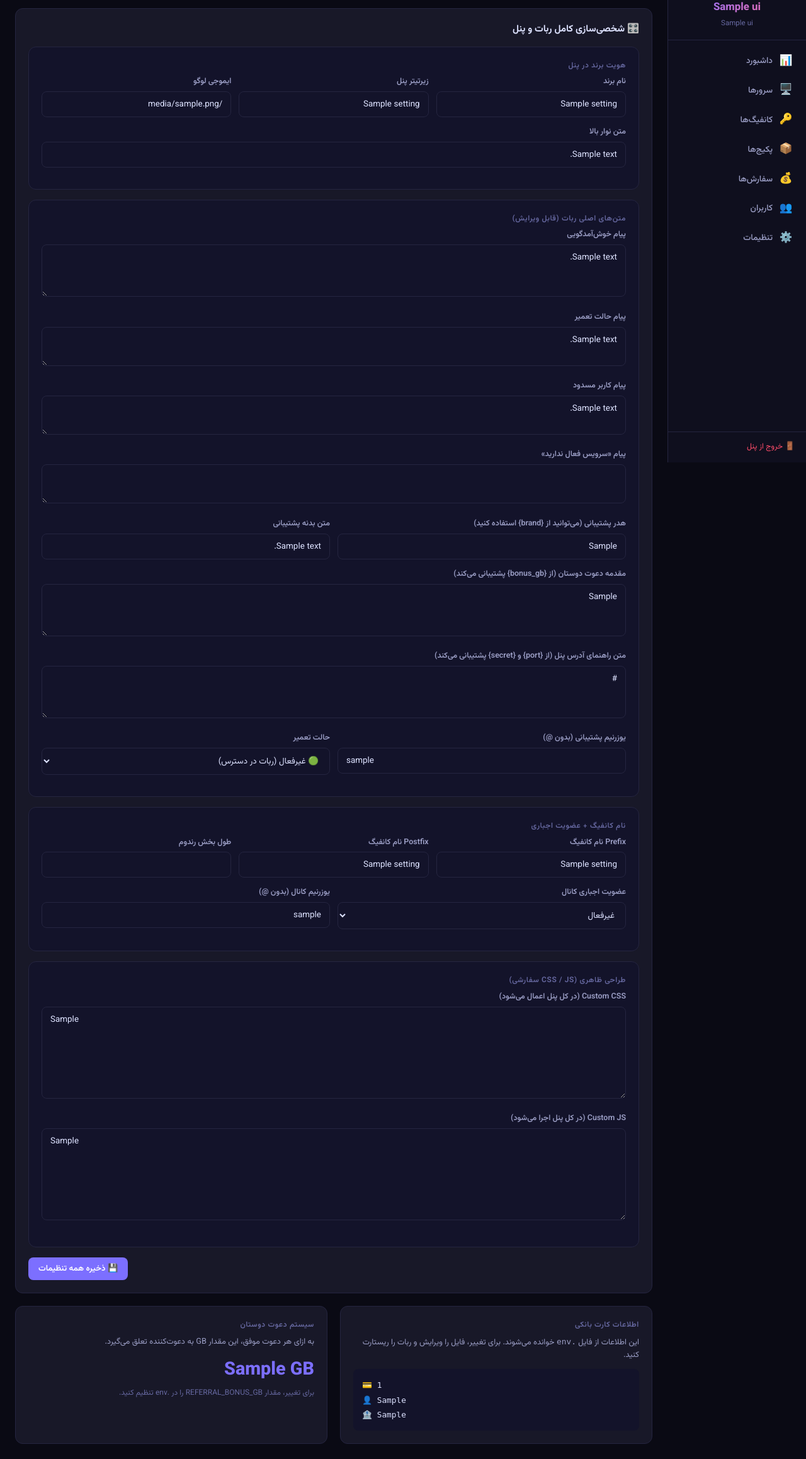
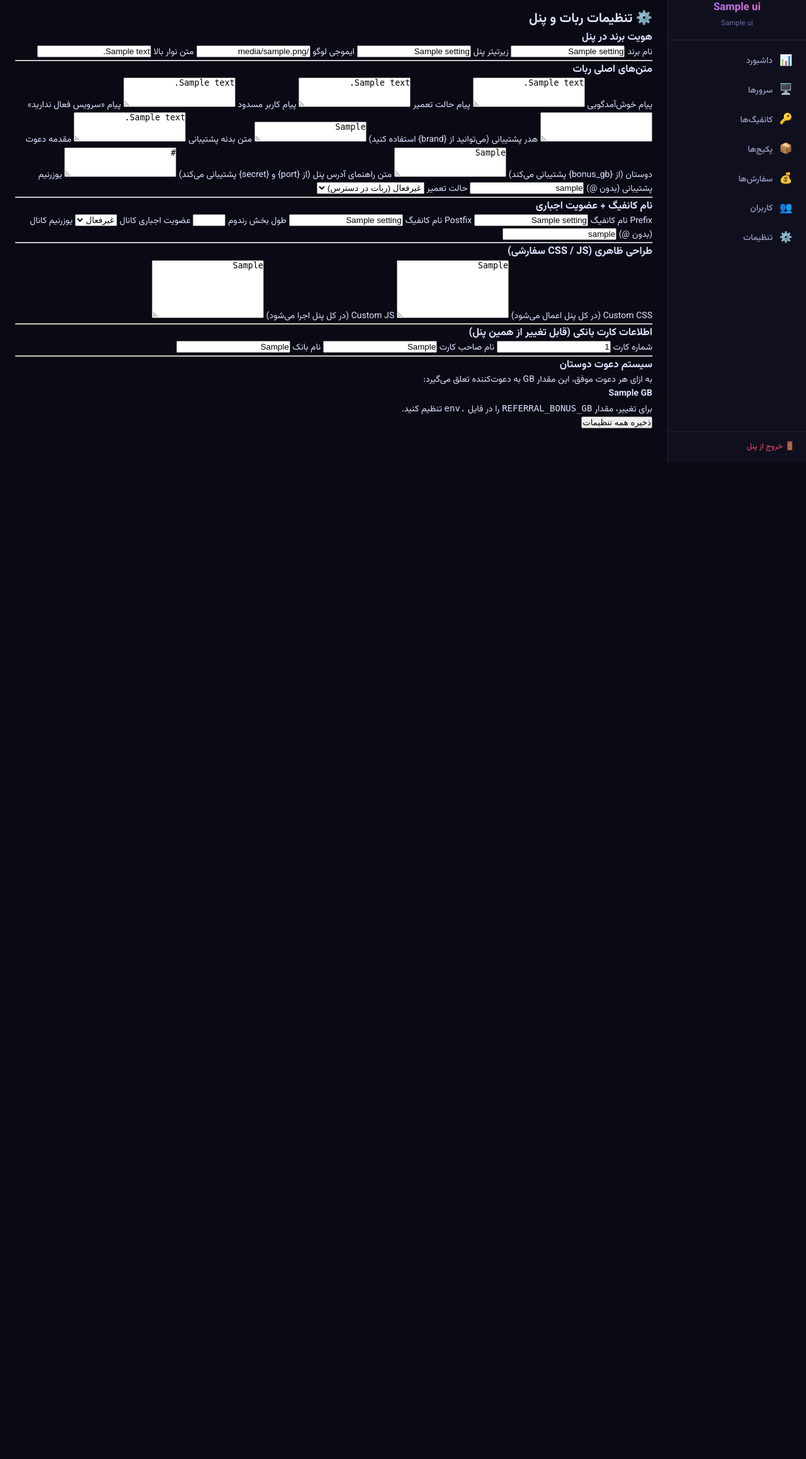
Before and after one commit to majazi041999-spec/AtlasSellBot, a FastAPI app: template web/templates/settings.html in a window 1280 px wide. Shown: the part 66-2382 px from the top of the page at 63% size. After the commit the page ends 800 px from the top, so only its background shows below. Run offline with FastAPI, Linux system fonts and the light colour scheme; the template is opened without the code that fills it: most values are stand-ins (such as "Sample title", 1, 10 or a date in 2020).

Commit message:
Refactor settings page layout and labels

```diff
--- a/web/templates/settings.html
+++ b/web/templates/settings.html
@@ -4,151 +4,114 @@
 
 {% block content %}
 {% if saved %}
-<div class="alert alert-success">✅ تنظیمات با موفقیت ذخیره شد.</div>
+<div class="alert success">✅ تنظیمات با موفقیت ذخیره شد.</div>
 {% endif %}
 
-<div style="display:grid;grid-template-columns:1fr 1fr;gap:20px">
-<div class="card" style="grid-column:1/-1">
-  <div class="sec-hd"><div class="sec-title">🎛️ شخصی‌سازی کامل ربات و پنل</div></div>
-  <form action="/{{ S }}/settings" method="POST">
-    <div class="card" style="margin-bottom:16px;background:var(--bg3)">
-      <div class="card-title">هویت برند در پنل</div>
-      <div class="form-row">
-        <div class="form-group">
+<h2>⚙️ تنظیمات ربات و پنل</h2>
+
+<form method="post" action="/{{ S }}/settings">
+  <h3>هویت برند در پنل</h3>
   <label>نام برند</label>
-          <input type="text" name="ui_brand_name" class="form-control" value="{{ settings.ui_brand_name }}">
-        </div>
-        <div class="form-group">
+  <input type="text" name="ui_brand_name" value="{{ settings.ui_brand_name }}" />
+
   <label>زیرتیتر پنل</label>
-          <input type="text" name="ui_panel_subtitle" class="form-control" value="{{ settings.ui_panel_subtitle }}">
-        </div>
-        <div class="form-group">
+  <input type="text" name="ui_panel_subtitle" value="{{ settings.ui_panel_subtitle }}" />
+
   <label>ایموجی لوگو</label>
-          <input type="text" name="ui_logo_emoji" class="form-control" value="{{ settings.ui_logo_emoji }}">
-        </div>
-      </div>
-      <div class="form-group">
+  <input type="text" name="ui_logo_emoji" value="{{ settings.ui_logo_emoji }}" />
+
   <label>متن نوار بالا</label>
-        <input type="text" name="ui_topbar_note" class="form-control" value="{{ settings.ui_topbar_note }}">
-      </div>
-    </div>
+  <input type="text" name="ui_topbar_note" value="{{ settings.ui_topbar_note }}" />
 
-    <div class="card" style="margin-bottom:16px;background:var(--bg3)">
-      <div class="card-title">متن‌های اصلی ربات (قابل ویرایش)</div>
-      <div class="form-group">
+  <hr/>
+
+  <h3>متن‌های اصلی ربات</h3>
+
   <label>پیام خوش‌آمدگویی</label>
-        <textarea name="welcome_message" class="form-control" rows="3">{{ settings.welcome_message }}</textarea>
-      </div>
-      <div class="form-group">
+  <textarea name="welcome_message" rows="3">{{ settings.welcome_message }}</textarea>
+
   <label>پیام حالت تعمیر</label>
-        <textarea name="maintenance_message" class="form-control" rows="2">{{ settings.maintenance_message }}</textarea>
-      </div>
-      <div class="form-group">
+  <textarea name="maintenance_message" rows="3">{{ settings.maintenance_message }}</textarea>
+
   <label>پیام کاربر مسدود</label>
-        <textarea name="blocked_message" class="form-control" rows="2">{{ settings.blocked_message }}</textarea>
-      </div>
-      <div class="form-group">
+  <textarea name="blocked_message" rows="3">{{ settings.blocked_message }}</textarea>
+
   <label>پیام «سرویس فعال ندارید»</label>
-        <textarea name="no_active_service" class="form-control" rows="2">{{ settings.no_active_service }}</textarea>
-      </div>
-      <div class="form-row">
-        <div class="form-group">
+  <textarea name="no_active_service" rows="3">{{ settings.no_active_service }}</textarea>
+
   <label>هدر پشتیبانی (می‌توانید از {brand} استفاده کنید)</label>
-          <input type="text" name="support_header" class="form-control" value="{{ settings.support_header }}">
-        </div>
-        <div class="form-group">
+  <textarea name="support_header" rows="2">{{ settings.support_header }}</textarea>
+
   <label>متن بدنه پشتیبانی</label>
-          <input type="text" name="support_body" class="form-control" value="{{ settings.support_body }}">
-        </div>
-      </div>
-      <div class="form-group">
+  <textarea name="support_body" rows="3">{{ settings.support_body }}</textarea>
+
   <label>مقدمه دعوت دوستان (از {bonus_gb} پشتیبانی می‌کند)</label>
-        <textarea name="referral_intro" class="form-control" rows="3">{{ settings.referral_intro }}</textarea>
-      </div>
-      <div class="form-group">
+  <textarea name="referral_intro" rows="3">{{ settings.referral_intro }}</textarea>
+
   <label>متن راهنمای آدرس پنل (از {port} و {secret} پشتیبانی می‌کند)</label>
-        <textarea name="panel_url_help" class="form-control" rows="3">{{ settings.panel_url_help }}</textarea>
-      </div>
-      <div class="form-row">
-        <div class="form-group">
+  <textarea name="panel_url_help" rows="3">{{ settings.panel_url_help }}</textarea>
+
   <label>یوزرنیم پشتیبانی (بدون @)</label>
-          <input type="text" name="support_username" class="form-control" value="{{ settings.support_username }}" placeholder="support_admin" dir="ltr">
-        </div>
-        <div class="form-group">
+  <input type="text" name="support_username" value="{{ settings.support_username }}" />
+
   <label>حالت تعمیر</label>
-          <select name="maintenance_mode" class="form-control">
-            <option value="0" {% if settings.maintenance_mode == '0' %}selected{% endif %}>🟢 غیرفعال (ربات در دسترس)</option>
-            <option value="1" {% if settings.maintenance_mode == '1' %}selected{% endif %}>🔧 فعال (ربات در تعمیر)</option>
+  <select name="maintenance_mode">
+    <option value="0" {% if settings.maintenance_mode != "1" %}selected{% endif %}>غیرفعال (ربات در دسترس)</option>
+    <option value="1" {% if settings.maintenance_mode == "1" %}selected{% endif %}>فعال (ربات در تعمیر)</option>
   </select>
-        </div>
-      </div>
-    </div>
 
+  <hr/>
 
-    <div class="card" style="margin-bottom:16px;background:var(--bg3)">
-      <div class="card-title">نام کانفیگ + عضویت اجباری</div>
-      <div class="form-row">
-        <div class="form-group">
+  <h3>نام کانفیگ + عضویت اجباری</h3>
+
   <label>Prefix نام کانفیگ</label>
-          <input type="text" name="cfg_name_prefix" class="form-control" value="{{ settings.cfg_name_prefix }}">
-        </div>
-        <div class="form-group">
+  <input type="text" name="cfg_name_prefix" value="{{ settings.cfg_name_prefix }}" />
+
   <label>Postfix نام کانفیگ</label>
-          <input type="text" name="cfg_name_postfix" class="form-control" value="{{ settings.cfg_name_postfix }}">
-        </div>
-        <div class="form-group">
+  <input type="text" name="cfg_name_postfix" value="{{ settings.cfg_name_postfix }}" />
+
   <label>طول بخش رندوم</label>
-          <input type="number" name="cfg_name_rand_len" class="form-control" min="2" max="16" value="{{ settings.cfg_name_rand_len }}">
-        </div>
-      </div>
-      <div class="form-row">
-        <div class="form-group">
+  <input type="number" name="cfg_name_rand_len" value="{{ settings.cfg_name_rand_len }}" min="1" max="32" />
+
   <label>عضویت اجباری کانال</label>
-          <select name="force_channel" class="form-control">
-            <option value="0" {% if settings.force_channel == '0' %}selected{% endif %}>غیرفعال</option>
-            <option value="1" {% if settings.force_channel == '1' %}selected{% endif %}>فعال</option>
+  <select name="force_channel">
+    <option value="0" {% if settings.force_channel != "1" %}selected{% endif %}>غیرفعال</option>
+    <option value="1" {% if settings.force_channel == "1" %}selected{% endif %}>فعال</option>
   </select>
-        </div>
-        <div class="form-group">
+
   <label>یوزرنیم کانال (بدون @)</label>
-          <input type="text" name="channel_username" class="form-control" value="{{ settings.channel_username }}">
-        </div>
-      </div>
-    </div>
+  <input type="text" name="channel_username" value="{{ settings.channel_username }}" />
 
-    <div class="card" style="margin-bottom:16px;background:var(--bg3)">
-      <div class="card-title">طراحی ظاهری (CSS / JS سفارشی)</div>
-      <div class="form-group">
+  <hr/>
+
+  <h3>طراحی ظاهری (CSS / JS سفارشی)</h3>
+
   <label>Custom CSS (در کل پنل اعمال می‌شود)</label>
-        <textarea name="ui_custom_css" class="form-control" rows="6" dir="ltr">{{ settings.ui_custom_css }}</textarea>
-      </div>
-      <div class="form-group">
+  <textarea name="ui_custom_css" rows="6">{{ settings.ui_custom_css }}</textarea>
+
   <label>Custom JS (در کل پنل اجرا می‌شود)</label>
-        <textarea name="ui_custom_js" class="form-control" rows="6" dir="ltr">{{ settings.ui_custom_js }}</textarea>
-      </div>
-    </div>
+  <textarea name="ui_custom_js" rows="6">{{ settings.ui_custom_js }}</textarea>
 
-    <div style="text-align:left">
-      <button type="submit" class="btn btn-primary">💾 ذخیره همه تنظیمات</button>
-    </div>
+  <hr/>
+
+  <h3>اطلاعات کارت بانکی (قابل تغییر از همین پنل)</h3>
+
+  <label>شماره کارت</label>
+  <input type="text" name="card_number" value="{{ settings.card_number }}" />
+
+  <label>نام صاحب کارت</label>
+  <input type="text" name="card_holder" value="{{ settings.card_holder }}" />
+
+  <label>نام بانک</label>
+  <input type="text" name="card_bank" value="{{ settings.card_bank }}" />
+
+  <hr/>
+
+  <h3>سیستم دعوت دوستان</h3>
+  <p>به ازای هر دعوت موفق، این مقدار GB به دعوت‌کننده تعلق می‌گیرد:</p>
+  <p><b>{{ settings.referral_bonus_gb }} GB</b></p>
+  <p>برای تغییر، مقدار <code>REFERRAL_BONUS_GB</code> را در فایل <code>.env</code> تنظیم کنید.</p>
+
+  <button type="submit">ذخیره همه تنظیمات</button>
 </form>
-</div>
-
-<div class="card">
-  <div class="card-title">اطلاعات کارت بانکی</div>
-  <p style="font-size:.8rem;color:var(--txt2);margin-bottom:12px">این اطلاعات از فایل <code>.env</code> خوانده می‌شوند. برای تغییر، فایل را ویرایش و ربات را ریستارت کنید.</p>
-  <div style="background:var(--bg3);border-radius:8px;padding:14px;font-family:monospace;font-size:.8rem;direction:ltr;line-height:1.8">
-    <div>💳 {{ settings.card_number }}</div>
-    <div>👤 {{ settings.card_holder }}</div>
-    <div>🏦 {{ settings.card_bank }}</div>
-  </div>
-</div>
-
-<div class="card">
-  <div class="card-title">سیستم دعوت دوستان</div>
-  <p style="font-size:.8rem;color:var(--txt2);margin-bottom:12px">به ازای هر دعوت موفق، این مقدار GB به دعوت‌کننده تعلق می‌گیرد.</p>
-  <div style="font-size:1.8rem;font-weight:800;color:var(--p)">{{ settings.referral_bonus_gb }} GB</div>
-  <p style="font-size:.75rem;color:var(--txt3);margin-top:4px">برای تغییر، مقدار REFERRAL_BONUS_GB را در .env تنظیم کنید.</p>
-</div>
-</div>
 {% endblock %}
```
Lines whose indentation alone changed are shown as unchanged.
